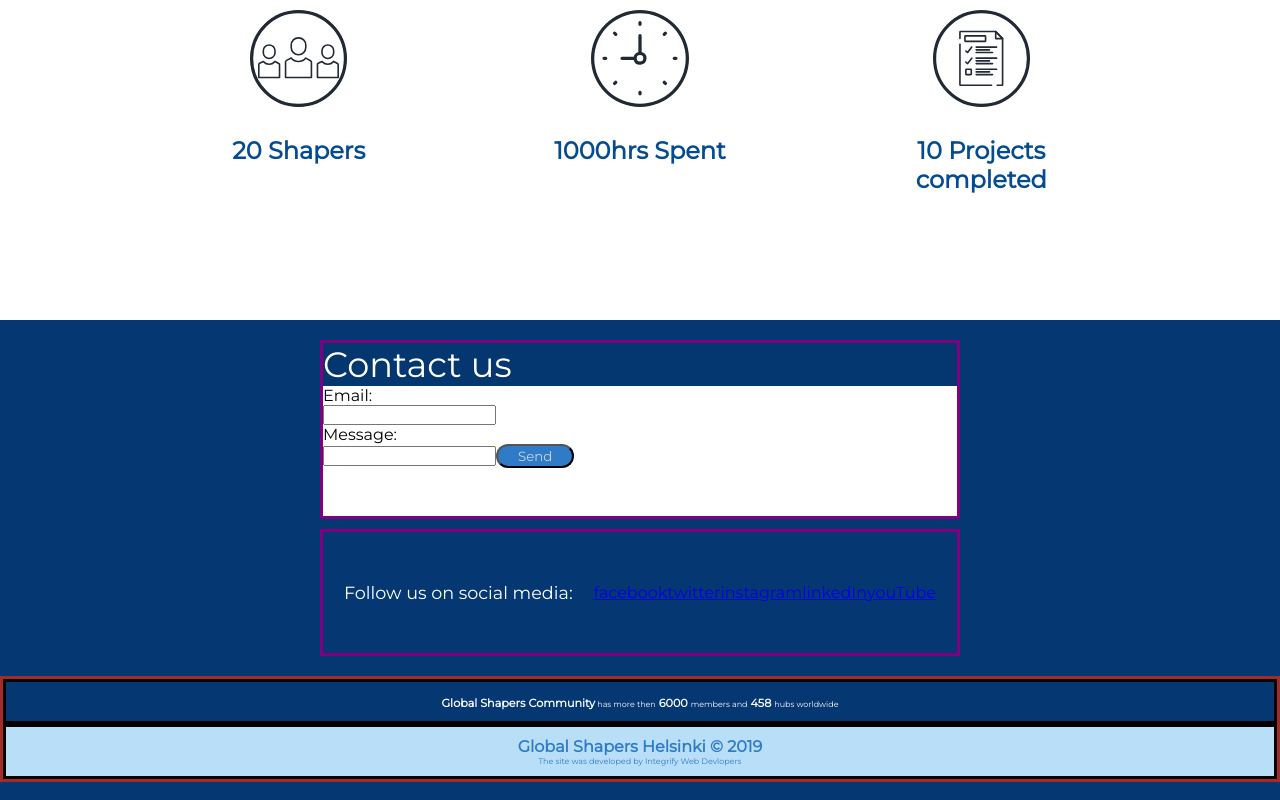
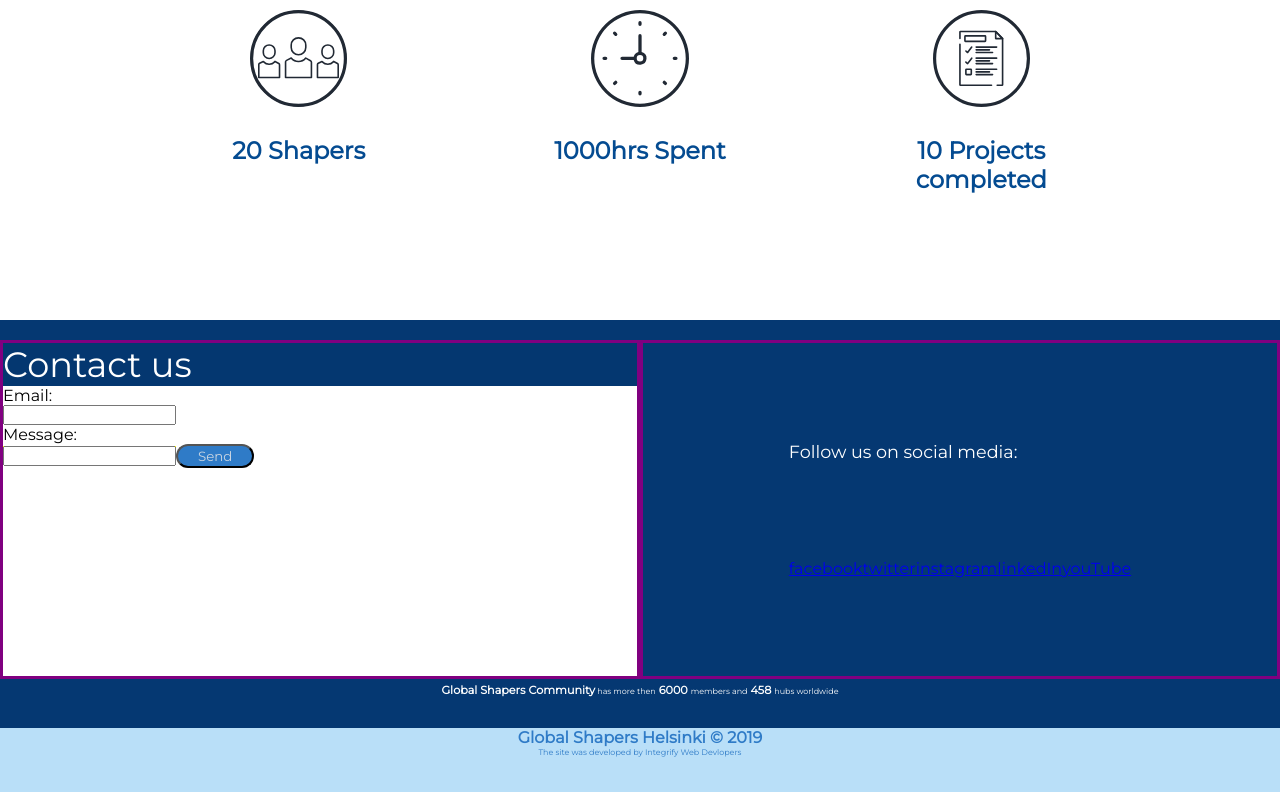
Before and after one commit to Sulaymon333/global-shapers-helsinki, a Gatsby site: page / in a window 1280 px wide. Shown: the part 1311-2111 px from the top of the page. Built offline with nearby package versions, Linux system fonts and the light colour scheme; Gatsby itself is replaced by a stand-in of ours.

Commit message:
working on grid

```diff
--- a/src/components/footer.module.scss
+++ b/src/components/footer.module.scss
@@ -1,17 +1,25 @@
 .footerContainer {
   background-color: #053872;
-  display: flex;
-  flex-direction: column;
-  justify-content: space-between;
+  display: grid;
+  grid-template-columns: 1fr 1fr;
+  grid-template-rows: 3fr 1fr;
+  grid-template-areas:
+    'box1 box2'
+    'box3 box3';
+  // grid-column-gap: 2rem;
+  // grid-row-gap: 1rem;
   align-items: center;
-  padding: 20px 0;
-  max-height: 480px;
+  padding: 20px 0px 0px 0px;
+  width: 100%;
+  // max-height: 480px;
 }
 
 .formContainer {
   background: white;
+  grid-area: box1;
   border: solid purple;
-  width: 50%;
+  width: 100%;
+  height: 100%;
 }
 
 .ContactUsText {
@@ -46,33 +54,36 @@
 .socialMediaContainer {
   align-items: center;
   border: purple solid;
-  display: flex;
-  flex-direction: row;
+  display: grid;
+  grid-area: box2;
+  grid-column: 2;
+  height: 100%;
   justify-content: space-evenly;
   margin: 10px 0;
   padding: 50px 0;
-  width: 50%;
+  width: 100%;
 }
 
 .socialMediaText {
   color: white;
   font-size: 1.1rem;
+  grid-row: 1;
 }
 
 .allSocialIconsContainer {
   display: flex;
   flex-direction: row;
+  grid-row: 2;
 }
 .socialIconsImg {
   text-align: center;
   color: black;
-  // border: ;
+  width: 100%;
 }
 
 .GlobalShapersCountContainer {
-  border: solid black;
   text-align: center;
-  padding: 10px 0;
+  padding: 10px 10px 10px auto;
 }
 .GlobalShapersCountText {
   color: white;
@@ -93,10 +104,11 @@
 
 .ownedAndDevelopedConatiner {
   background-color: #b9dff8;
-  border: solid black;
   text-align: center;
-  padding: 10px 0;
+  padding: 30px auto 10px auto;
+  margin: 30px 0px 0px 0px;
   width: 100%;
+  height: 5vw;
 }
 
 .ownedText {
@@ -110,7 +122,10 @@
   font-size: 0.5rem;
 }
 .GScountAndOwnDevContainer {
-  border: solid brown;
-  width: 100%;
-  margin: 10px 0 0 0;
+  grid-area: box3;
+  // width: 100%;
+  //   padding: auto auto;
+  //   margin: auto auto;
+  // }
+  // (top, right, bottom, and left).
 }
```
Also changed, not shown: src/components/footer.js (+5 -5 lines).
